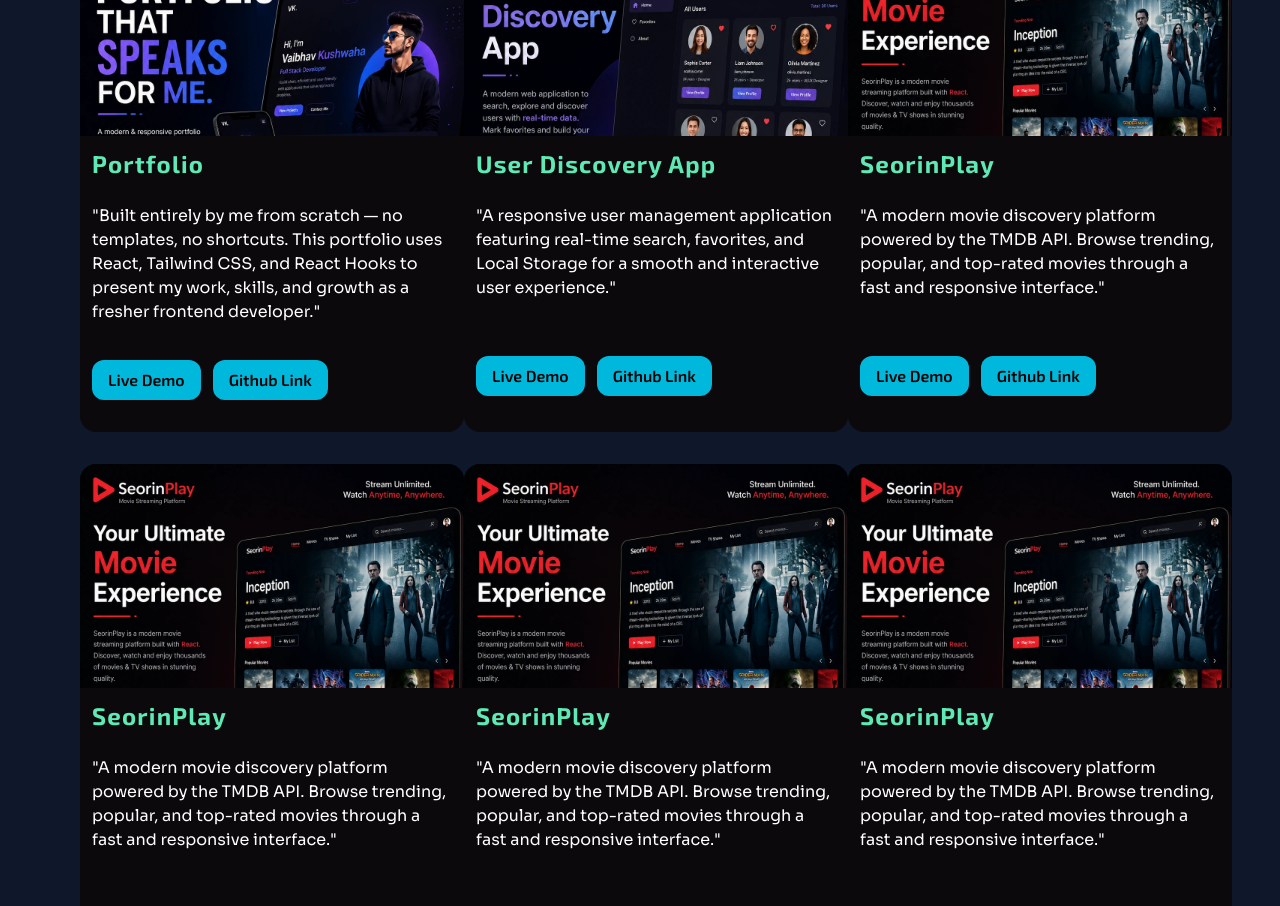
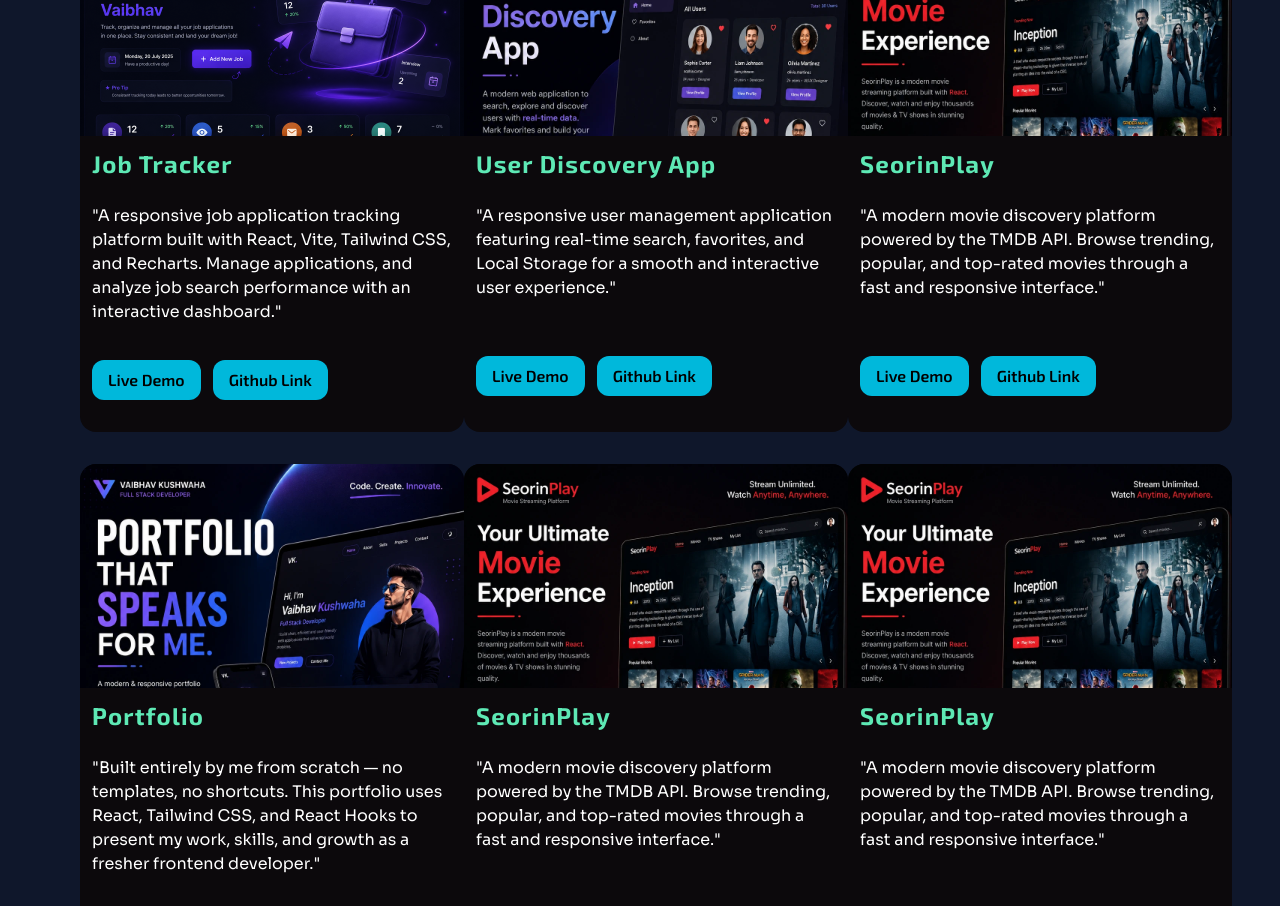
Before and after one commit to Vaibhav-f/Portfolio, a React app: page / in a window 1280 px wide. Shown: the part 1400-2306 px from the top of the page. Built offline with nearby package versions, Linux system fonts and the light colour scheme; the HTML template or start-up script is replaced by a standard one.

Commit message:
Updated projects

```diff
--- a/src/Components/Section1/Project.jsx
+++ b/src/Components/Section1/Project.jsx
@@ -2,6 +2,7 @@
 import project from '../../assets/project.webp'
 import  portfolio from '../../assets/portfolio.webp'
 import  movie from '../../assets/movie.webp'
+import  mian from '../../assets/mian.png'
 const Project = () => {
 
   return (
@@ -16,15 +17,15 @@
 
       <div className='grid grid-cols-1 md:grid-cols-2 xl:grid-cols-3 gap-8 mt-10'>
       <div className='bg-mauve-950 rounded-2xl overflow-hidden  h-full md:h-90 lg:h-130 w-full md:w-80 lg:w-96 '>
-      <img className=' w-full h-56 object-cover object-top-left' src={portfolio} alt="bcg" />
+      <img className=' w-full h-56 object-cover object-top-left' src={mian} alt="bcg" />
 
-      <h1 className='text-emerald-300 text-2xl font-bold tracking-wider  px-3 py-3'>Portfolio</h1>
-      <p className=' px-3 py-3 text-white'>"Built entirely by me from scratch — no templates, no shortcuts. This portfolio uses React, Tailwind CSS, and React Hooks to present my work, skills, and growth as a fresher frontend developer."</p>
+      <h1 className='text-emerald-300 text-2xl font-bold tracking-wider  px-3 py-3'>Job Tracker</h1>
+      <p className=' px-3 py-3 text-white'>"A responsive job application tracking platform built with React, Vite, Tailwind CSS, and Recharts. Manage applications, and analyze job search performance with an interactive dashboard."</p>
       <br />
-     <div className='flex flex-wrap gap-3 px-3 pb-4'>
-       <a className='bg-cyan-500 rounded-xl font-semibold px-4 py-2 ' href="https://portfolio-omega-brown-37.vercel.app/"> Live Demo</a>
+     <div className='flex flex-wrap gap-3 px-3 pb-8'>
+       <a className='bg-cyan-500 rounded-xl font-semibold px-4 py-2 ' href="https://jobtracker-three-sigma.vercel.app/"> Live Demo</a>
 
-     <a className='bg-cyan-500 rounded-xl font-semibold px-4 py-2 ' href="https://github.com/Vaibhav-f/Portfolio"> Github Link</a>
+     <a className='bg-cyan-500 rounded-xl font-semibold px-4 py-2 ' href="https://github.com/Vaibhav-f/JobTracker"> Github Link</a>
 
      </div>
 
@@ -32,6 +33,7 @@
 
 {/*
 new Project
+
 */}
 
 
@@ -75,16 +77,16 @@
 new Project
 */}
       <div className='bg-mauve-950 rounded-2xl overflow-hidden  h-full md:h-90 lg:h-130 w-full md:w-80 lg:w-96'>
-      <img className=' w-full h-56 object-cover object-top-left' src={movie} alt="bcg" />
+      <img className=' w-full h-56 object-cover object-top-left' src={portfolio} alt="bcg" />
 
-      <h1 className='text-emerald-300 text-2xl font-bold tracking-wider  px-3 py-3'>SeorinPlay</h1>
-      <p className=' px-3 py-3 text-white'>"A modern movie discovery platform powered by the TMDB API. Browse trending, popular, and top-rated movies through a fast and responsive interface."</p>
+      <h1 className='text-emerald-300 text-2xl font-bold tracking-wider  px-3 py-3'>Portfolio</h1>
+      <p className=' px-3 py-3 text-white'>"Built entirely by me from scratch — no templates, no shortcuts. This portfolio uses React, Tailwind CSS, and React Hooks to present my work, skills, and growth as a fresher frontend developer."</p>
       <br />
 
-       <div className='flex flex-wrap gap-3 px-3 pb-4 py-5'>
-      <a className='bg-cyan-500 rounded-xl font-semibold px-4 py-2' href="https://playseorin-three.vercel.app/"> Live Demo</a>
+       <div className='flex flex-wrap gap-3 px-3 '>
+      <a className='bg-cyan-500 rounded-xl font-semibold px-4 py-2' href="https://portfolio-omega-brown-37.vercel.app/"> Live Demo</a>
 
-     <a className='bg-cyan-500 rounded-xl font-semibold px-4 py-2' href="https://github.com/Vaibhav-f/SeorinPLay"> Github Link</a>
+     <a className='bg-cyan-500 rounded-xl font-semibold px-4 py-2' href="https://github.com/Vaibhav-f/Portfolio"> Github Link</a>
       </div>
       </div>
 
```
Also changed, not shown: src/assets/mian.png (added).
